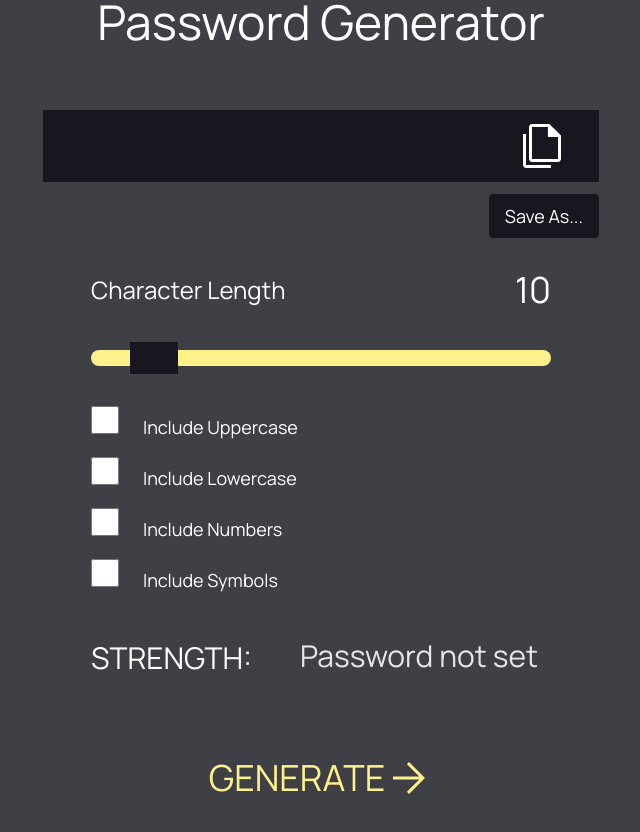
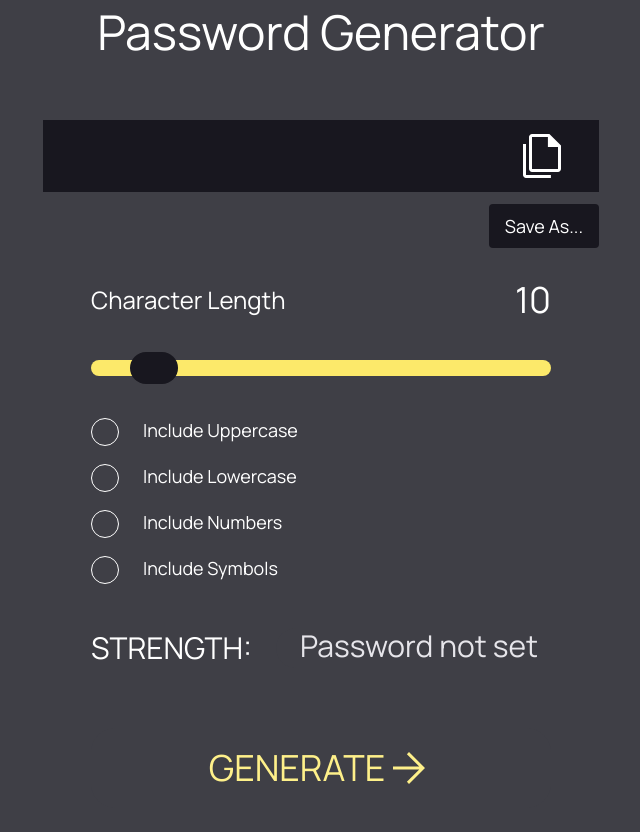
Before and after one commit to lorenzof97/password-generator, a Next.js app: page / in a window 1280 px wide. Shown: the top 832 px of the page, without its empty margins (319-959 px from the left). Built offline with nearby package versions, Linux system fonts and the light colour scheme.

Commit message:
removing extra code
installed form features for further styling options

```diff
--- a/tailwind.config.js
+++ b/tailwind.config.js
@@ -8,21 +8,9 @@ module.exports = {
     fontFamily: {
       manrope: ["Manrope", "sans-serif"],
     },
-    extend: {
-
-      // that is animation class
-      animation: {
-        fade: 'fadeOut .5s linear',
-      },
-
-      // that is actual animation
-      keyframes: theme => ({
-        fadeOut: {
-          '100%': { color: theme('colors.red.300') },
-          '0%': { color: theme('colors.transparent') },
-        },
-      }),
-    },
   },
-  plugins: [],
+  plugins: [
+    require("@tailwindcss/forms"),
+    require('flowbite/plugin')
+  ],
 }
```
